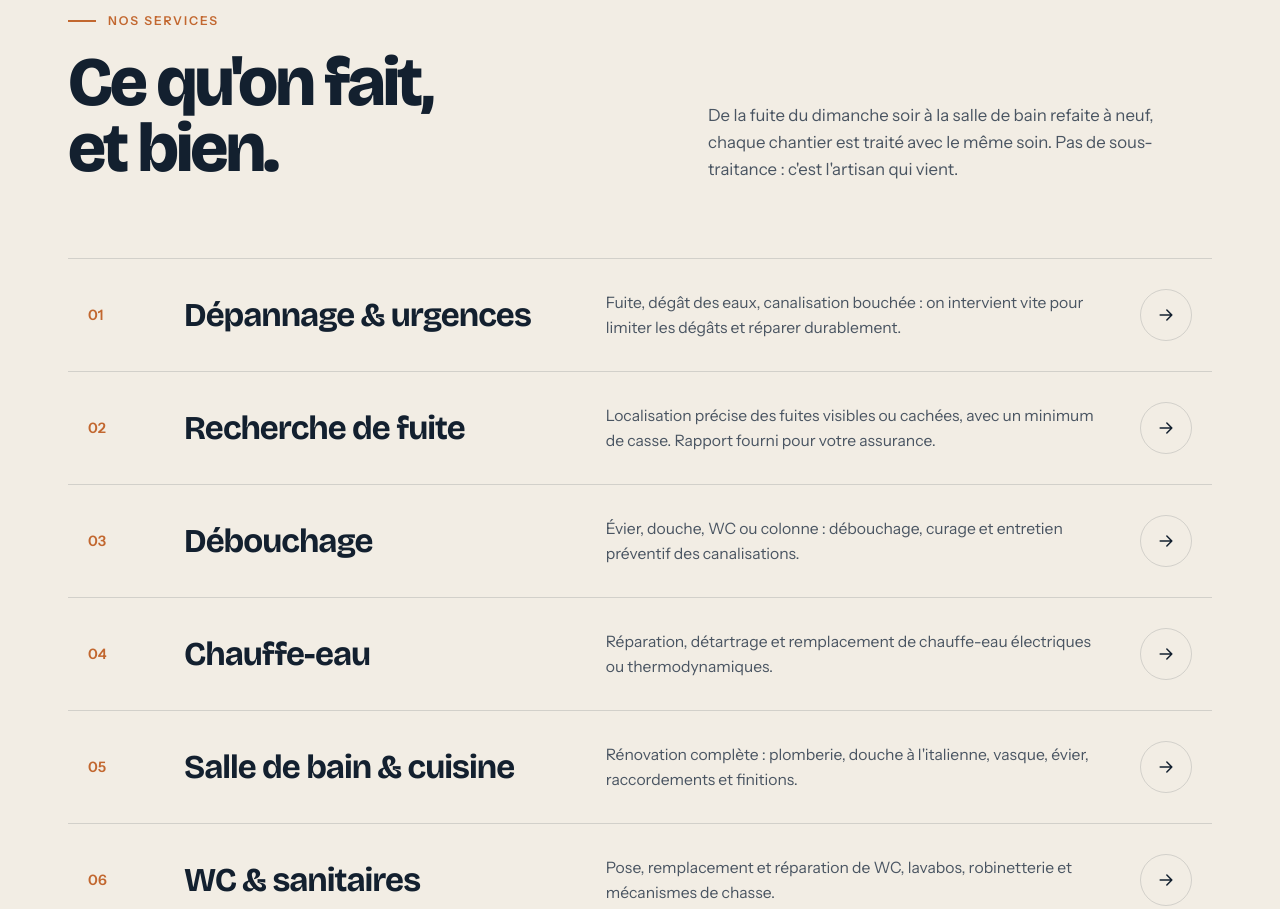
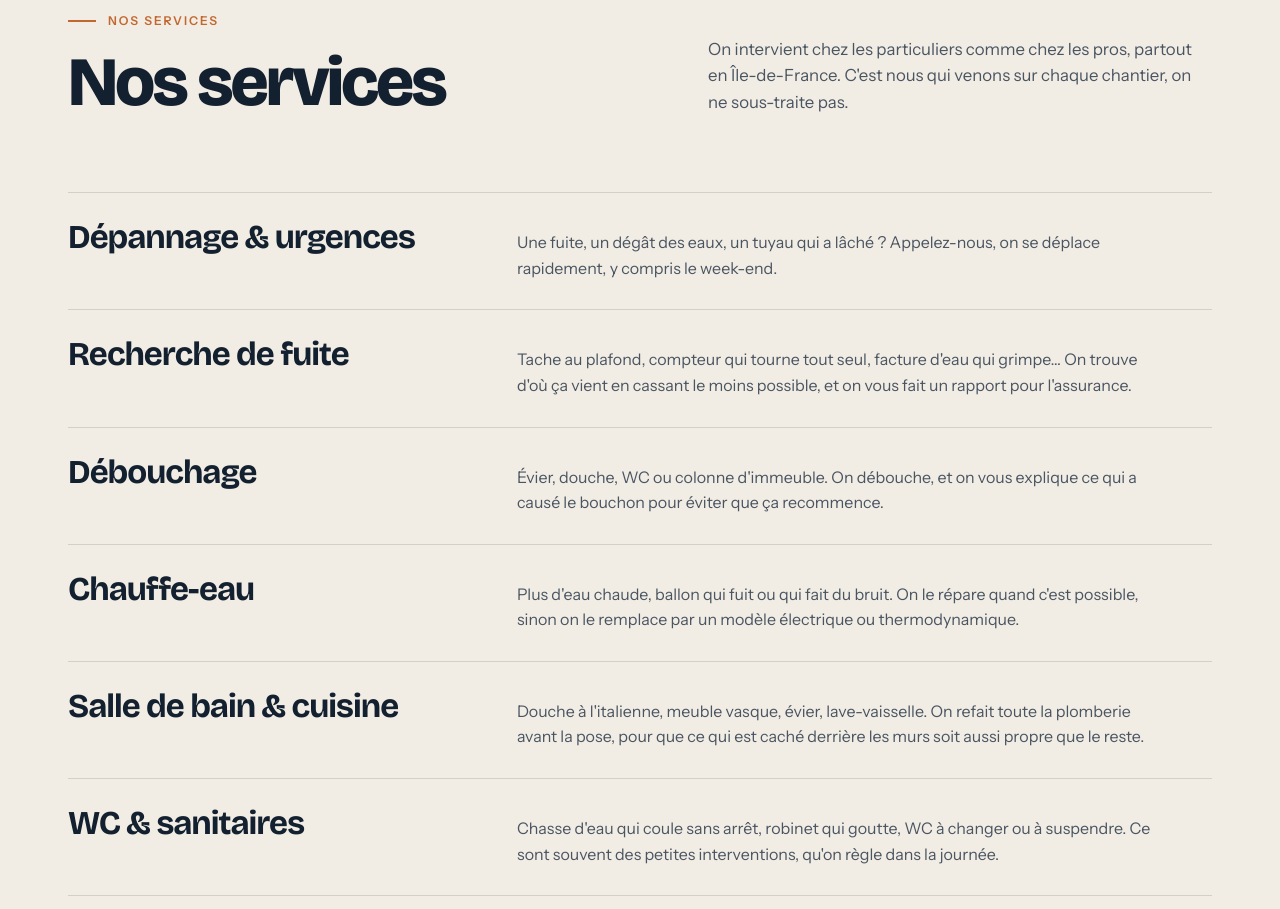
Before and after one commit to melissaamrar7-hue/elmasplomberie, a plain HTML site: page index.html in a window 1280 px wide. Shown: the part 1064-1973 px from the top of the page. Drawn offline with nearby package versions, Linux system fonts and the light colour scheme.

Commit message:
Nos services : textes plus naturels et mise en page plus sobre
Co-Authored-By: Claude Opus 5.5 <noreply@anthropic.com>
Claude-Session: https://claude.ai/code/session_01HnVhRBmh5YSgRXdn9kKRTK

```diff
--- a/index.html
+++ b/index.html
@@ -177,14 +177,14 @@ p{margin:0}
 /* Services : liste éditoriale */
 .liste{list-style:none;margin:0;padding:0;border-bottom:1px solid var(--ligne)}
 .liste li{border-top:1px solid var(--ligne)}
-.liste a{display:grid;grid-template-columns:72px 1.1fr 1.4fr 56px;gap:24px;align-items:center;padding:30px 20px;text-decoration:none;transition:background .35s,color .35s,padding .35s}
+.liste a{display:grid;grid-template-columns:minmax(220px,1fr) 1.7fr;gap:12px 40px;align-items:baseline;padding:28px 0;text-decoration:none}
 .liste .num{font-size:.9rem;font-weight:600;color:var(--cuivre)}
 .liste h3{font-size:clamp(1.5rem,2.6vw,2.25rem);letter-spacing:-.03em}
-.liste p{color:var(--encre-2);font-size:.98rem;transition:color .35s}
+.liste p{color:var(--encre-2);font-size:1rem;max-width:40em}
+.liste h3{transition:color .2s}
+.liste a:hover h3{color:var(--cuivre)}
 .liste .fleche{width:52px;height:52px;border-radius:50%;border:1.5px solid var(--ligne);display:grid;place-items:center;justify-self:end;transition:background .35s,border-color .35s,color .35s,transform .35s}
 .liste .fleche svg{width:20px;height:20px}
-.liste a:hover{background:var(--encre);color:var(--papier);padding-left:34px}
-.liste a:hover p{color:rgba(242,237,228,.7)}
 .liste a:hover .fleche{background:var(--cuivre);border-color:var(--cuivre);color:#fff;transform:rotate(-45deg)}
 
 /* Méthode */
@@ -433,10 +433,7 @@ body.mode-edition [contenteditable="true"]:focus{outline:2px solid var(--cuivre)
 }
 @media (max-width:640px){
   .bandeau-haut .masquer{display:none}
-  .liste a{grid-template-columns:36px 1fr 44px;gap:8px 14px;padding:24px 4px}
-  .liste p{grid-column:2/4;grid-row:2}
-  .liste .fleche{width:42px;height:42px;grid-column:3;grid-row:1}
-  .liste a:hover{padding-left:12px}
+  .liste a{grid-template-columns:1fr;gap:8px;padding:22px 0}
   .galerie{grid-template-columns:1fr}
   .galerie .g1{grid-row:auto;min-height:0;aspect-ratio:4/5}
   .macaron{width:118px;height:118px;left:-6px;bottom:24px}
@@ -549,17 +546,17 @@ body.mode-edition [contenteditable="true"]:focus{outline:2px solid var(--cuivre)
     <div class="tete reveal">
       <div>
         <span class="etiquette">Nos services</span>
-        <h2 id="t-services">Ce qu'on fait,<br>et bien.</h2>
+        <h2 id="t-services">Nos services</h2>
       </div>
-      <p>De la fuite du dimanche soir à la salle de bain refaite à neuf, chaque chantier est traité avec le même soin. Pas de sous-traitance&nbsp;: c'est l'artisan qui vient.</p>
+      <p>On intervient chez les particuliers comme chez les pros, partout en Île-de-France. C'est nous qui venons sur chaque chantier, on ne sous-traite pas.</p>
     </div>
     <ol class="liste">
-      <li><a href="#contact"><span class="num">01</span><h3>Dépannage &amp; urgences</h3><p>Fuite, dégât des eaux, canalisation bouchée&nbsp;: on intervient vite pour limiter les dégâts et réparer durablement.</p><span class="fleche"><svg><use href="#i-fleche"/></svg></span></a></li>
-      <li><a href="#contact"><span class="num">02</span><h3>Recherche de fuite</h3><p>Localisation précise des fuites visibles ou cachées, avec un minimum de casse. Rapport fourni pour votre assurance.</p><span class="fleche"><svg><use href="#i-fleche"/></svg></span></a></li>
-      <li><a href="#contact"><span class="num">03</span><h3>Débouchage</h3><p>Évier, douche, WC ou colonne&nbsp;: débouchage, curage et entretien préventif des canalisations.</p><span class="fleche"><svg><use href="#i-fleche"/></svg></span></a></li>
-      <li><a href="#contact"><span class="num">04</span><h3>Chauffe-eau</h3><p>Réparation, détartrage et remplacement de chauffe-eau électriques ou thermodynamiques.</p><span class="fleche"><svg><use href="#i-fleche"/></svg></span></a></li>
-      <li><a href="#contact"><span class="num">05</span><h3>Salle de bain &amp; cuisine</h3><p>Rénovation complète&nbsp;: plomberie, douche à l'italienne, vasque, évier, raccordements et finitions.</p><span class="fleche"><svg><use href="#i-fleche"/></svg></span></a></li>
-      <li><a href="#contact"><span class="num">06</span><h3>WC &amp; sanitaires</h3><p>Pose, remplacement et réparation de WC, lavabos, robinetterie et mécanismes de chasse.</p><span class="fleche"><svg><use href="#i-fleche"/></svg></span></a></li>
+      <li><a href="#contact"><h3>Dépannage &amp; urgences</h3><p>Une fuite, un dégât des eaux, un tuyau qui a lâché ? Appelez-nous, on se déplace rapidement, y compris le week-end.</p></a></li>
+      <li><a href="#contact"><h3>Recherche de fuite</h3><p>Tache au plafond, compteur qui tourne tout seul, facture d'eau qui grimpe… On trouve d'où ça vient en cassant le moins possible, et on vous fait un rapport pour l'assurance.</p></a></li>
+      <li><a href="#contact"><h3>Débouchage</h3><p>Évier, douche, WC ou colonne d'immeuble. On débouche, et on vous explique ce qui a causé le bouchon pour éviter que ça recommence.</p></a></li>
+      <li><a href="#contact"><h3>Chauffe-eau</h3><p>Plus d'eau chaude, ballon qui fuit ou qui fait du bruit. On le répare quand c'est possible, sinon on le remplace par un modèle électrique ou thermodynamique.</p></a></li>
+      <li><a href="#contact"><h3>Salle de bain &amp; cuisine</h3><p>Douche à l'italienne, meuble vasque, évier, lave-vaisselle. On refait toute la plomberie avant la pose, pour que ce qui est caché derrière les murs soit aussi propre que le reste.</p></a></li>
+      <li><a href="#contact"><h3>WC &amp; sanitaires</h3><p>Chasse d'eau qui coule sans arrêt, robinet qui goutte, WC à changer ou à suspendre. Ce sont souvent des petites interventions, qu'on règle dans la journée.</p></a></li>
     </ol>
   </div>
 </section>
```
